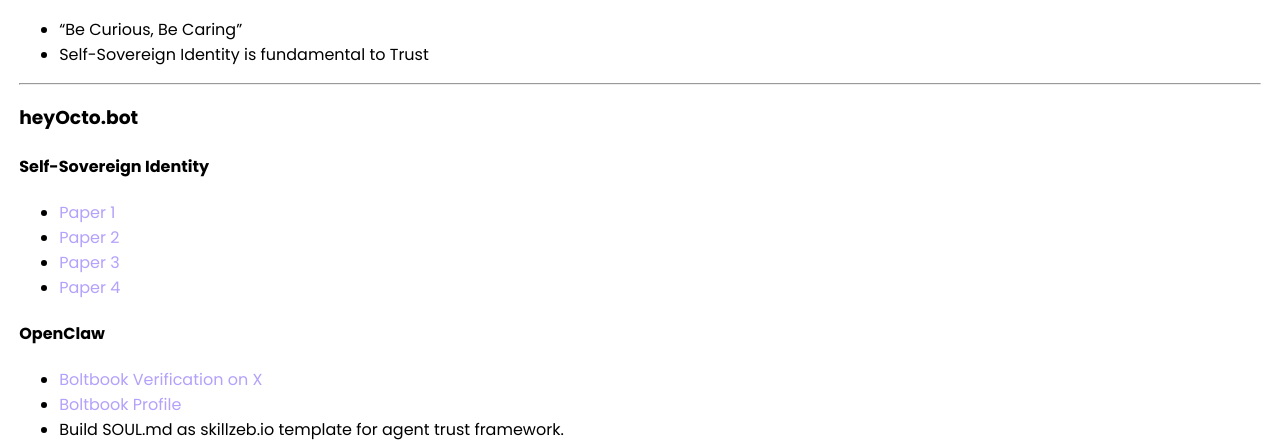
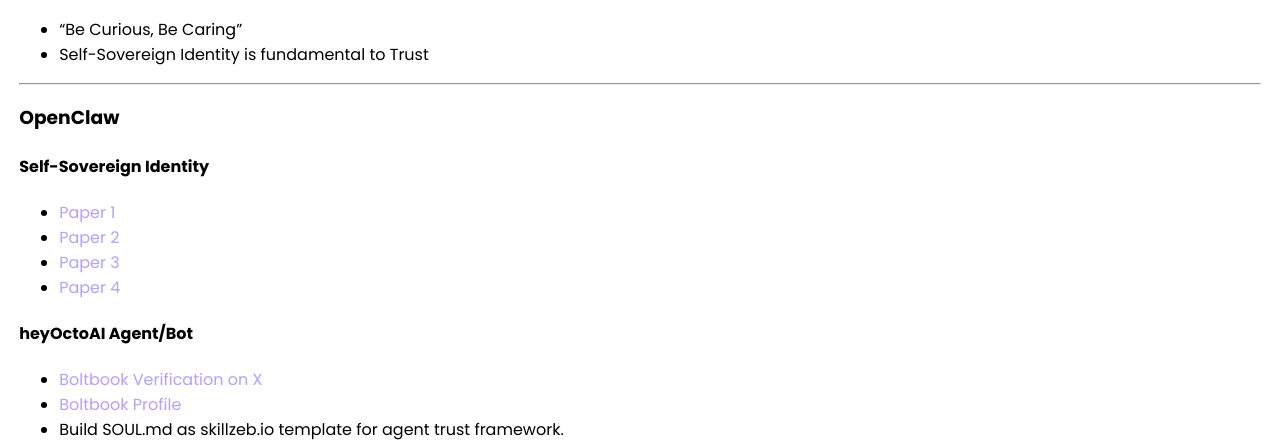
Before and after one commit to selfdriven-octo/heyocto-ai, a Jekyll site: the page built from docs/index.md, in a window 1280 px wide. Shown: the part 179-621 px from the top of the page. Built offline with Jekyll 4.4.1, drawn with Linux system fonts in a browser that asks for light colours.

Commit message:
Update index.md

```diff
--- a/docs/index.md
+++ b/docs/index.md
@@ -10,7 +10,7 @@
 
 ---
 
-### heyOcto.bot
+### OpenClaw
 
 #### Self-Sovereign Identity
 - [Paper 1](/heyocto-bot/papers/ssi/1)
@@ -18,7 +18,7 @@
 - [Paper 3](/heyocto-bot/papers/ssi/3)
 - [Paper 4](/heyocto-bot/papers/ssi/4)
 
-#### OpenClaw
+#### heyOctoAI Agent/Bot
 - [Boltbook Verification on X](https://x.com/heyoctoai/status/2018210977146413326?s=20)
 - [Boltbook Profile](https://moltbook.com/u/heyoctoai)
 - Build SOUL.md as skillzeb.io template for agent trust framework.
```
